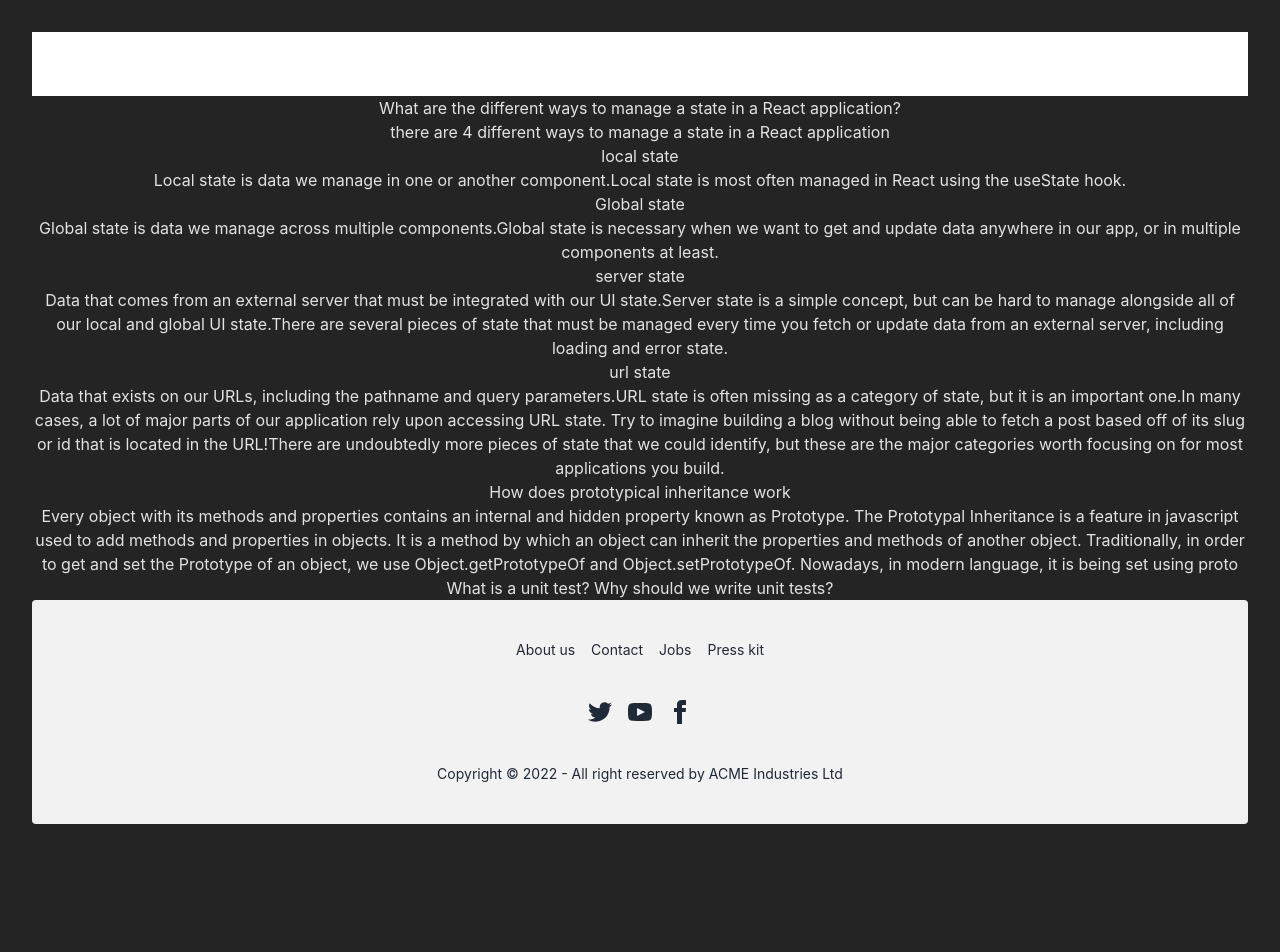
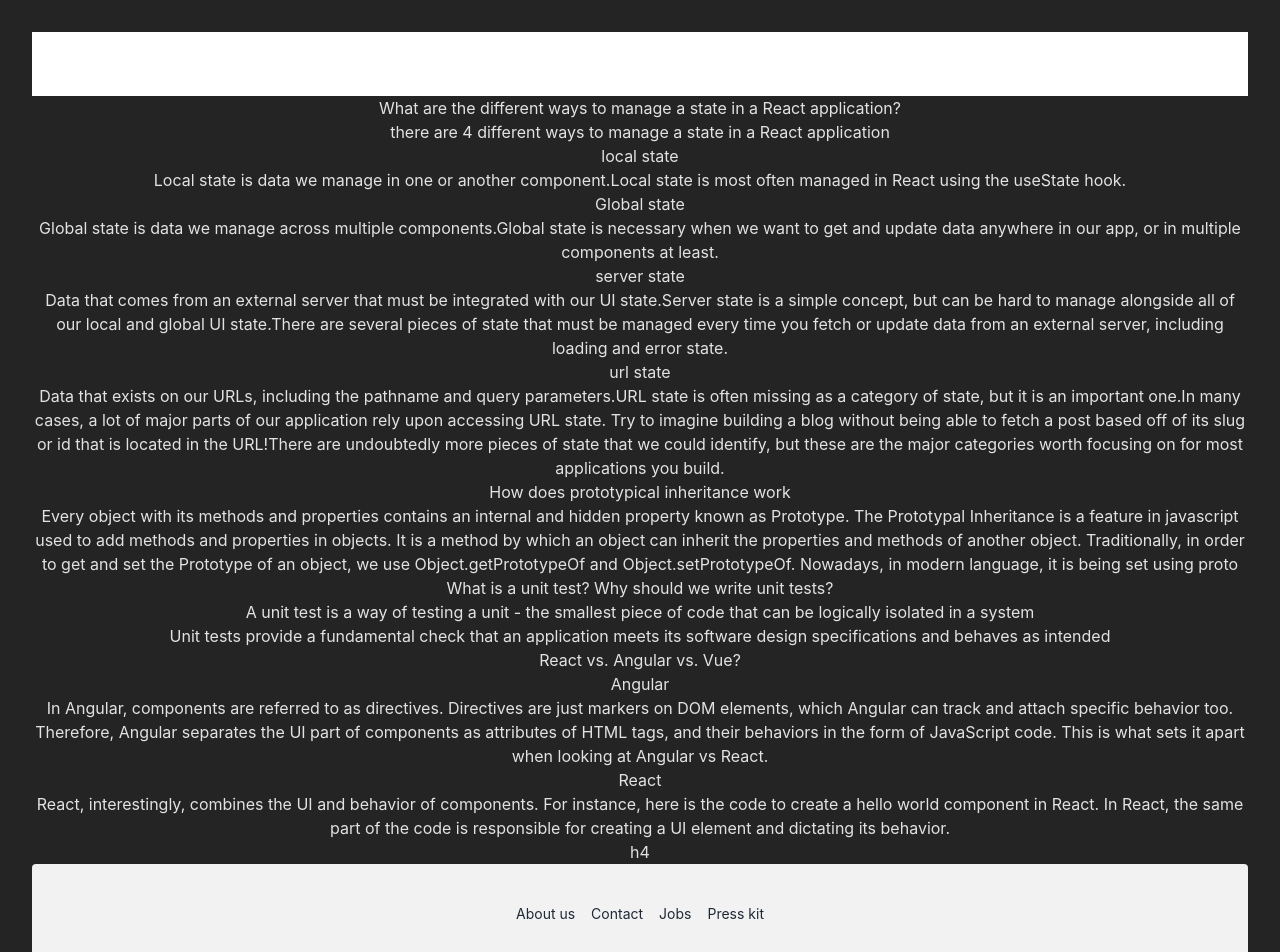
Before and after one commit to ABDULALNOMAN/used-products-resale-client, a React (Vite) app: page /blog in a window 1280 px wide. Shown: the top 952 px of the page. Before the commit the page ends 856 px from the top, so only its background shows below. Built offline with nearby package versions, Linux system fonts and the light colour scheme; no server answers.

Commit message:
added blog section

```diff
--- a/src/Component/Page/Blog/Blog.jsx
+++ b/src/Component/Page/Blog/Blog.jsx
@@ -30,7 +30,22 @@
             <div>
                 <h1> What is a unit test? Why should we write unit tests?</h1>
                 <div>
-
+                    <h4>A unit test is a way of testing a unit - the smallest piece of code that can be logically isolated in a system</h4>
+                    <p>Unit tests provide a fundamental check that an application meets its software design specifications and behaves as intended</p>
+                </div>
+            </div>
+            <div>
+                <h1>React vs. Angular vs. Vue?</h1>
+                <div>
+                    <h4>Angular</h4>
+                    <p>In Angular, components are referred to as directives. Directives are just markers on DOM elements, which Angular can track and attach specific behavior too. Therefore, Angular separates the UI part of components as attributes of HTML tags, and their behaviors in the form of JavaScript code. This is what sets it apart when looking at Angular vs React.</p>
+                </div>
+                <div>
+                    <h4>React</h4>
+                    <p>React, interestingly, combines the UI and behavior of components. For instance, here is the code to create a hello world component in React. In React, the same part of the code is responsible for creating a UI element and dictating its behavior.</p>
+                </div>
+                <div>
+                    h4
                 </div>
             </div>
         </div>
```
